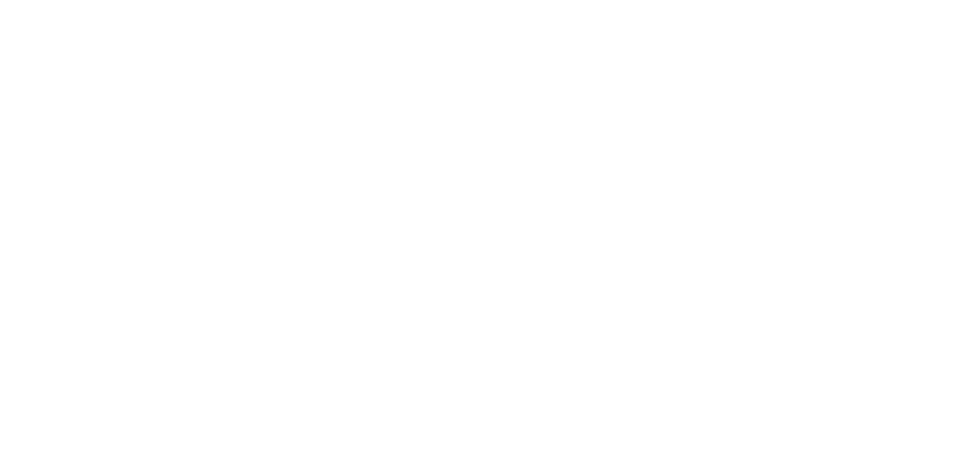
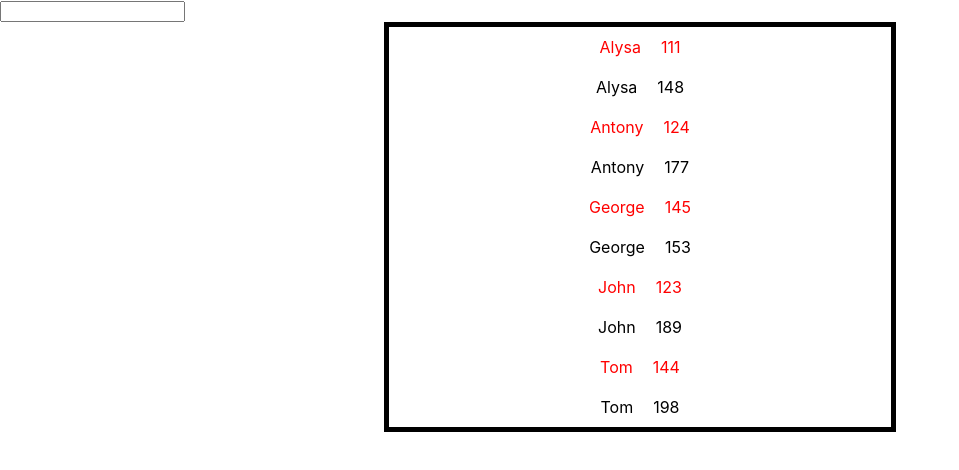
Before and after one commit to kontautas/NFQ, a React (Create React App) app: page /client in a window 1280 px wide. Shown: the top 470 px of the page, without its empty margins (0-959 px from the left). Built offline with nearby package versions, Linux system fonts and the light colour scheme; the HTML template or start-up script is replaced by a standard one.

Commit message:
added client page and its functionalities

```diff
--- a/src/App.js
+++ b/src/App.js
@@ -5,19 +5,23 @@ import {Switch, Route} from 'react-router-dom';
 import Specialists from './Components/Specialists/specialists-component';
 import Scoreboard from './Components/Scoreboard/scoreboard-component';
 import Clients from './Components/Administrator/client-list-example';
+import ClientPage from './Components/Client-page/client-page-component';
 
 class App extends React.Component {
   constructor(){
     super();
     this.state = {
-      items: []
+      items: [],
+      averageTime: []
     }
-    this.deleteItem = this.deleteItem.bind(this);
+    //this.deleteItem = this.deleteItem.bind(this);
     this.addNewClient = this.addNewClient.bind(this);
+    this.customerDone = this.customerDone.bind(this);
+    this.averageTimeObject = this.averageTimeObject.bind(this);
 
   }
 
-  deleteItem = (name, number) => {
+  /*deleteItem = (name, number) => {
     const copy = this.state.items;
     let index;
     copy.forEach((el) => {
@@ -28,26 +32,71 @@ class App extends React.Component {
     });
     copy.splice(index,1);
     this.setState({items: copy});
+  }*/
+  averageTimeObject = () => {
+    let copy = [];
+    let lastName = ''
+    JSON.parse(Clients).clients.sort(function(a, b){
+      if(a.SpecialistName < b.SpecialistName) { return -1; }
+      if(a.SpecialistName > b.SpecialistName) { return 1; }
+      return 0;
+    }).map(el => {
+      if(lastName !== el.SpecialistName){
+        copy.push({SpecialistName: el.SpecialistName, AverageTime: 0});
+        lastName = el.SpecialistName;
+      }
+      return el;
+    })
+    this.setState({averageTime: copy});
+    localStorage.setItem('time', copy);
   }
+  customerDone = (number,start) =>{
+    let copy = this.state.items;
+    let today = new Date();
+    let fullTime = today.getHours() * 3600 + today.getMinutes() * 60 + today.getSeconds();
+    copy.map(el => {
+      if(el.Number === number) {
+        if(start && !el.StartTime){
+          el.StartTime = fullTime;
+        }
+        else if(!start && el.StartTime){
+          el.Done = 'Aptarnautas';
+          el.VisitTime = fullTime - el.StartTime;
+        }
+      }
+      return el;
+    })
+    this.setState({items: copy})
+    console.log(this.state.items);
+  }
+
   addNewClient = (name, number) => {
     const add = {SpecialistName: name, Number: number};
     this.setState({items: [...this.state.items, add]});
   }
   componentDidMount(){
     const data = localStorage.getItem('state');
-    console.log(JSON.parse(Clients).clients)
+    const time = localStorage.getItem('time');
     if(data === null){
       this.setState({items: JSON.parse(Clients).clients
       });
     }
     else{
       this.setState({items: JSON.parse(data)});
-      console.log(JSON.parse(data));
+    }
+    if(time === null){
+      this.averageTimeObject();
+    }
+    else{
+      this.setState({averageTime: JSON.parse(time)})
     }
   }
   componentDidUpdate(){
+    console.log(this.state.averageTime)
     const data = JSON.stringify(this.state.items);
+    const time = JSON.stringify(this.state.averageTime);
     localStorage.setItem('state', data);
+    localStorage.setItem('time', time);
   }
   loadExampleData = async() => {
     let response = await Clients;
@@ -58,9 +107,10 @@ class App extends React.Component {
   render(){
     return (
       <Switch>
-        <Route path = '/administrator' render = {(props) => <Admin {...props} Items = {this.state.items} addNewClient = {this.addNewClient} loadExampleData = {this.loadExampleData}/>}/>
-        <Route path = '/specialists' render = {(props) => <Specialists {...props} Items = {this.state.items} deleteItem = {this.deleteItem}/>}/>
-        <Route path = '/scoreboard' render = {(props) => <Scoreboard {...props} Items = {this.state.items}/>}/>
+        <Route path = '/administrator' render = {(props) => <Admin {...props} Items = {this.state.items} addNewClient = {this.addNewClient} loadExampleData = {this.loadExampleData} averageTimeObject = {this.averageTimeObject}/>}/>
+        <Route path = '/specialists' render = {(props) => <Specialists {...props} Items = {this.state.items} customerDone = {this.customerDone} />}/>
+        <Route path = '/scoreboard' render = {(props) => <Scoreboard {...props} Items = {this.state.items} />}/>
+        <Route path = '/client' render = {(props) => <ClientPage {...props} Items = {this.state.items}/>}/>
       </Switch>
     );
   }
--- a/src/Components/Administrator/administrator-component.js
+++ b/src/Components/Administrator/administrator-component.js
@@ -50,6 +50,7 @@ class admin extends React.Component{
                 <button onClick = {this.saveToLocal}>Saugoti pradinius duom</button>
                 <button onClick = {this.saveToLocalCurrentData}>Saugoti esama data</button>
                 <button onClick = {this.props.loadExampleData}>uzkrauti ex</button>
+                <button onClick = {this.props.averageTimeObject}>pvz</button>
                 <Scoreboard Items = {this.props.Items}/>
             </div>
         );
--- /dev/null
+++ b/src/Components/Client-page/client-page-component.js
@@ -0,0 +1,38 @@
+import React from 'react';
+import Scoreboard from '../Scoreboard/scoreboard-component';
+
+class ClientPage extends React.Component {
+    constructor(props){
+        super(props);
+        this.state = {
+            currentNumber: 0
+        }
+    }
+    handleChange = (e) =>{
+        this.setState({currentNumber: e.target.value});
+    }
+    componentDidUpdate(){
+        const number = JSON.stringify(this.state.currentNumber);
+        console.log(number);
+        localStorage.setItem('number', number);
+    }
+    componentDidMount(){
+        this.setState({currentNumber: JSON.parse(localStorage.getItem('number'))});
+    }
+    render(){
+        return(
+            <div>
+                <input
+                    className = 'search'
+                    type = 'search'
+                    placeholder = {this.state.currentNumber}
+                    onChange = {this.handleChange}>
+                </input>
+
+                <Scoreboard  Items = {this.props.Items} clientNumber={this.state.currentNumber}></Scoreboard>
+                <meta httpEquiv="refresh" content="5; url=/client"></meta>
+            </div>
+        );
+    }
+}
+export default ClientPage;
--- a/src/Components/Scoreboard-element/scoreboard-element-styles.css
+++ /dev/null
@@ -1,26 +0,0 @@
-.scoreboard {
-    margin-left: 30%;
-    margin-right: 30%;
-    border: 5px;
-    border-color: black;
-    border-style: solid;
-
-}
-.element {
-    display: flex;
-    justify-content: center;
-}
-.text {
-    text-align: left;
-    margin: 10px;
-
-}
-body {
-    overflow: hidden;
-}
-.first {
-    border-style: solid;
-    border-color: red;
-    border: 5px;
-    color:red;
-}
--- a/src/Components/Scoreboard/scoreboard-component.js
+++ b/src/Components/Scoreboard/scoreboard-component.js
@@ -1,21 +1,70 @@
-import React from 'react';
-import Element from '../Scoreboard-element/scoreboard-element-component';
+import React from 'react'
 import './scoreboard-styles.css';
-class Scoreboard extends React.Component {
 
-    constructor(){
-        super();
-        this.state = {
-            number: 0
+
+const Scoreboard = (props) => {
+    let lastName = '';
+    let cssClass = '';
+    const renderItem = (el) => {
+        if(!el.Done){
+            if(lastName !== el.SpecialistName){
+                cssClass = 'element first';
+            }
+            else {
+                cssClass = 'element';
+            }
+            lastName = el.SpecialistName;
+            if(props.specOnly){
+                if(props.specOnly === el.SpecialistName){
+                    return(
+                        <div className = {`${cssClass}`} key = {el.Number}>
+                            <div className = 'text'>{el.SpecialistName}</div>
+                            <div className = 'text'>{el.Number}</div>
+                            {
+                                cssClass === 'element first' ?
+                                <button onClick = {()=>props.customerDone(el.Number)}>Aptarnavau</button>
+                                : null
+                            }
+                            {
+                                cssClass === 'element first' ?
+                                <button onClick = {()=>props.customerDone(el.Number, true)}>Pradeti Laika</button>
+                                : null
+                            }
+                        </div>
+                    );
+                }
+            }
+            else if(props.clientNumber){
+                if(props.clientNumber === el.Number){
+                    return(
+                        <div className = {`${cssClass}`} key = {el.Number}>
+                            <div className = 'text'>{el.SpecialistName}</div>
+                            <div className = 'text'>{el.Number}</div>
+                        </div>
+                    );
+                }
+            }
+            else if(!props.specOnly){
+                return(
+                    <div className = {`${cssClass}`} key = {el.Number}>
+                        <div className = 'text'>{el.SpecialistName}</div>
+                        <div className = 'text'>{el.Number}</div>
+                    </div>
+                );
+            }
         }
     }
-    render(){
-            return(
-                <div>
-                    <Element Items = {this.props.Items} specOnly = {this.props.specOnly}/>
-                </div>
-            );
-        }
+
+    return(
+        <div className = 'scoreboard'>
+            {
+                props.Items
+                .sort(function(a,b){return a.SpecialistName > b.SpecialistName ?
+                    1 : (a.SpecialistName === b.SpecialistName) ? (a.Number - b.Number): -1})
+                .map((el) => renderItem(el))
+            }
+        </div>
+    );
 }
 
 export default Scoreboard;
--- a/src/Components/Scoreboard/scoreboard-styles.css
+++ b/src/Components/Scoreboard/scoreboard-styles.css
@@ -0,0 +1,26 @@
+.scoreboard {
+    margin-left: 30%;
+    margin-right: 30%;
+    border: 5px;
+    border-color: black;
+    border-style: solid;
+
+}
+.element {
+    display: flex;
+    justify-content: center;
+}
+.text {
+    text-align: left;
+    margin: 10px;
+
+}
+body {
+    overflow: hidden;
+}
+.first {
+    border-style: solid;
+    border-color: red;
+    border: 5px;
+    color:red;
+}
--- a/src/Components/Specialists/specialists-component.js
+++ b/src/Components/Specialists/specialists-component.js
@@ -25,7 +25,7 @@ class Specialists extends React.Component {
                         )}
                     </select>
                 </div>
-                <Scoreboard  Items = {this.props.Items} deleteItem = {this.props.deleteItem} specOnly = {this.state.currentSpec}></Scoreboard>
+                <Scoreboard  Items = {this.props.Items} customerDone = {this.props.customerDone} specOnly = {this.state.currentSpec} ></Scoreboard>
             </div>
         );
     }
```
Also changed, not shown: src/Components/Scoreboard-element/scoreboard-element-component.js (deleted, +0 -50 lines), src/Components/Client-page/client-page-styles.css (added).
